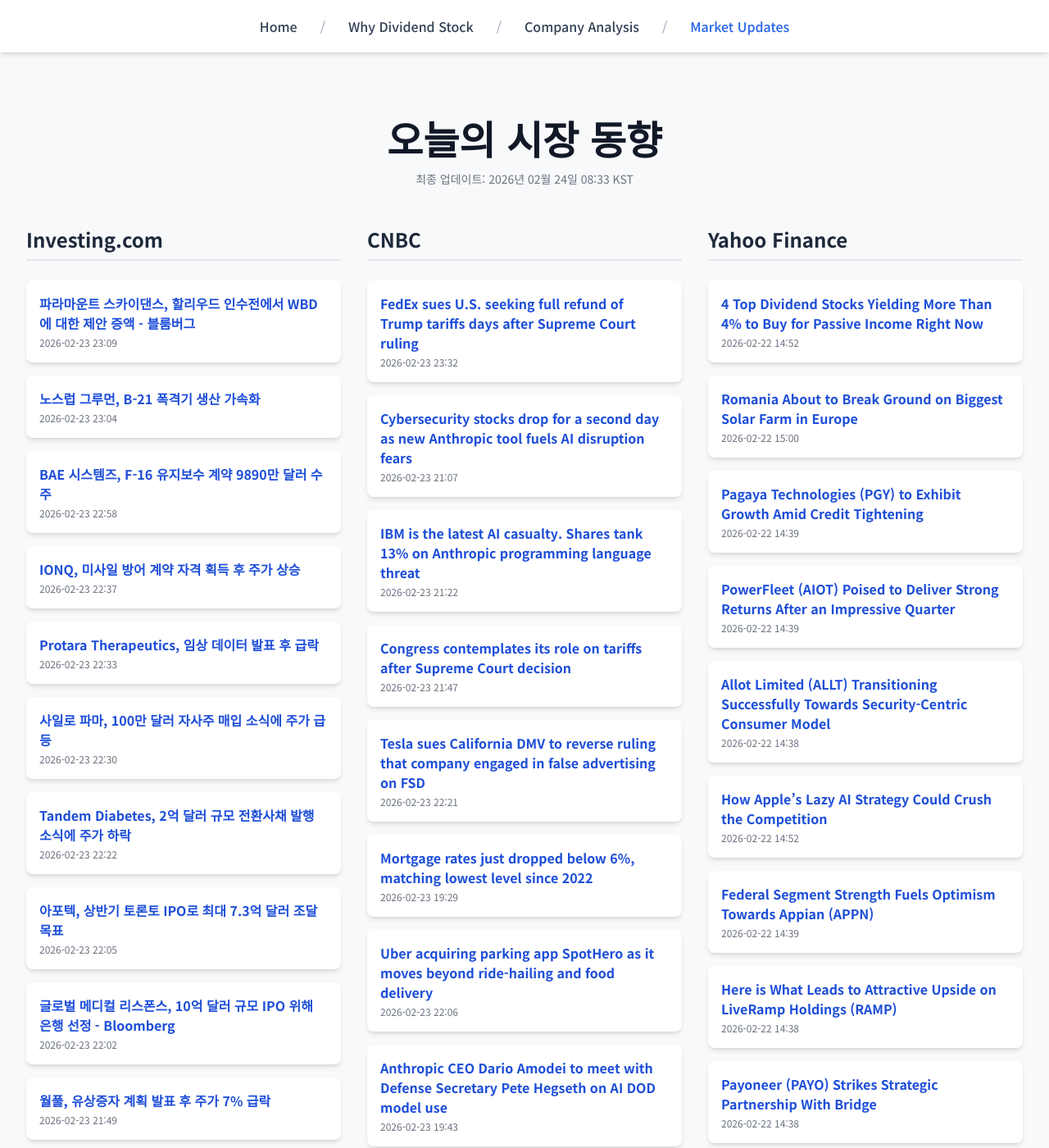
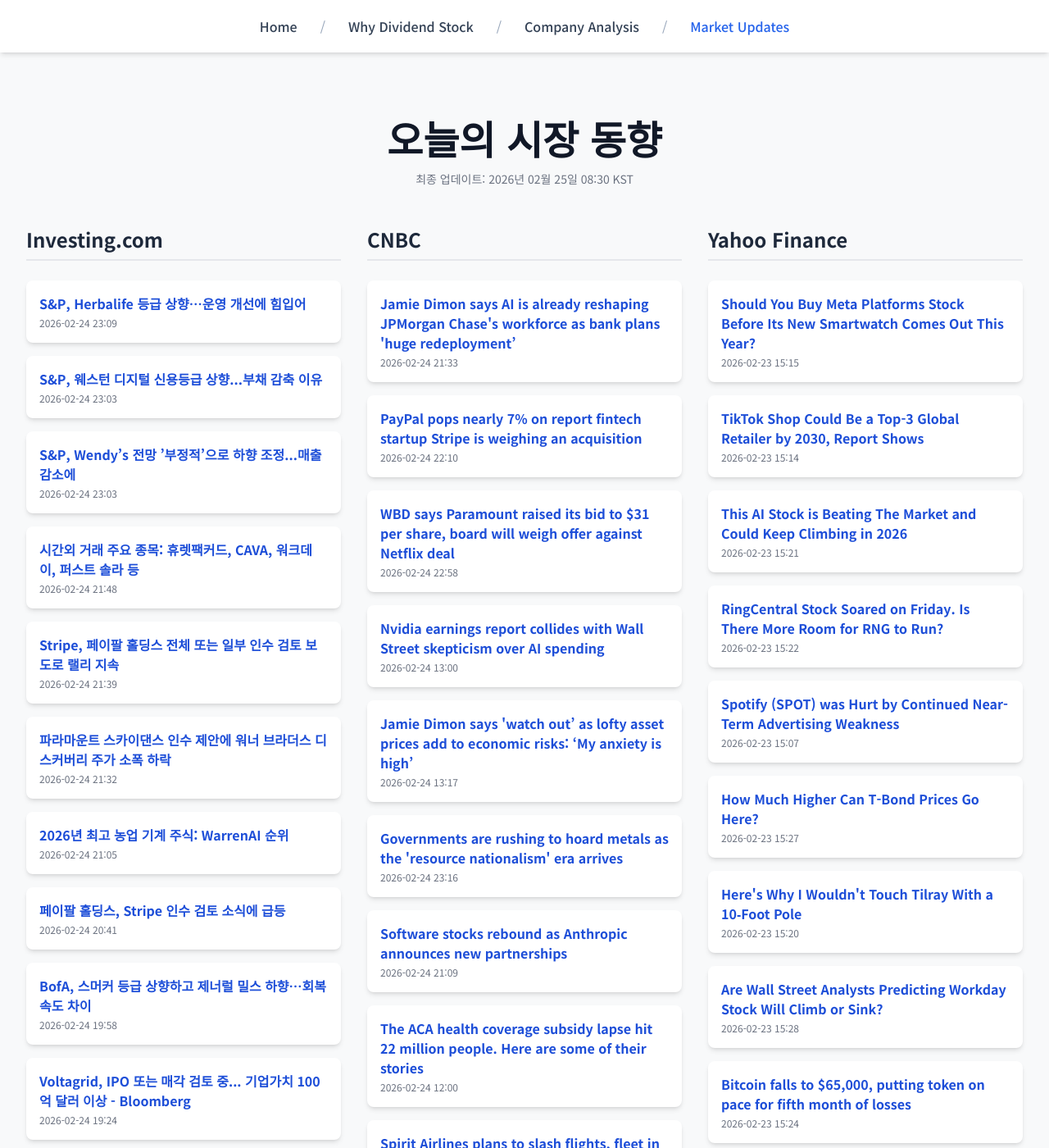
Before and after one commit to Kay-Hwang/my-company-analysis, a Jekyll site: the page built from market-updates.html, in a window 1280 px wide and 1400 px high. Shown: the whole window at 82% size. Built offline with Jekyll 4.4.1, drawn with Linux system fonts in a browser that asks for light colours; nearby versions of some CDN libraries; a script that is not in the unit is left out; some of the changed text lies outside the part shown.

Commit message:
Update daily data

```diff
--- a/_data/latest_data.json
+++ b/_data/latest_data.json
@@ -1,190 +1,190 @@
 {
-  "lastUpdated": "2026년 02월 24일 08:33 KST",
+  "lastUpdated": "2026년 02월 25일 08:30 KST",
   "news": {
     "investing": [
       {
-        "title": "파라마운트 스카이댄스, 할리우드 인수전에서 WBD에 대한 제안 증액 - 블룸버그",
-        "link": "https://kr.investing.com/news/stock-market-news/article-1836306",
-        "pubDate": "2026-02-23 23:09:56",
-        "summary": "파라마운트 스카이댄스, 할리우드 인수전에서 WBD에 대한 제안 증액 - 블룸버그"
+        "title": "S&P, Herbalife 등급 상향…운영 개선에 힘입어",
+        "link": "https://kr.investing.com/news/stock-market-news/article-93CH-1838288",
+        "pubDate": "2026-02-24 23:09:10",
+        "summary": "S&P, Herbalife 등급 상향…운영 개선에 힘입어"
       },
       {
-        "title": "노스럽 그루먼, B-21 폭격기 생산 가속화",
-        "link": "https://kr.investing.com/news/stock-market-news/article-93CH-1836281",
-        "pubDate": "2026-02-23 23:04:56",
-        "summary": "노스럽 그루먼, B-21 폭격기 생산 가속화"
+        "title": "S&P, 웨스턴 디지털 신용등급 상향...부채 감축 이유",
+        "link": "https://kr.investing.com/news/stock-market-news/article-93CH-1838284",
+        "pubDate": "2026-02-24 23:03:18",
+        "summary": "S&P, 웨스턴 디지털 신용등급 상향...부채 감축 이유"
       },
       {
-        "title": "BAE 시스템즈, F-16 유지보수 계약 9890만 달러 수주",
-        "link": "https://kr.investing.com/news/stock-market-news/article-93CH-1836275",
-        "pubDate": "2026-02-23 22:58:33",
-        "summary": "BAE 시스템즈, F-16 유지보수 계약 9890만 달러 수주"
+        "title": "S&P, Wendy’s 전망 ’부정적’으로 하향 조정...매출 감소에",
+        "link": "https://kr.investing.com/news/stock-market-news/article-93CH-1838283",
+        "pubDate": "2026-02-24 23:03:17",
+        "summary": "S&P, Wendy’s 전망 ’부정적’으로 하향 조정...매출 감소에"
       },
       {
-        "title": "IONQ, 미사일 방어 계약 자격 획득 후 주가 상승",
-        "link": "https://kr.investing.com/news/stock-market-news/article-93CH-1836240",
-        "pubDate": "2026-02-23 22:37:27",
-        "summary": "IONQ, 미사일 방어 계약 자격 획득 후 주가 상승"
+        "title": "시간외 거래 주요 종목: 휴렛팩커드, CAVA, 워크데이, 퍼스트 솔라 등",
+        "link": "https://kr.investing.com/news/stock-market-news/article-432SI-1838204",
+        "pubDate": "2026-02-24 21:48:03",
+        "summary": "시간외 거래 주요 종목: 휴렛팩커드, CAVA, 워크데이, 퍼스트 솔라 등"
       },
       {
-        "title": "Protara Therapeutics, 임상 데이터 발표 후 급락",
-        "link": "https://kr.investing.com/news/stock-market-news/article-93CH-1836238",
-        "pubDate": "2026-02-23 22:33:16",
-        "summary": "Protara Therapeutics, 임상 데이터 발표 후 급락"
+        "title": "Stripe, 페이팔 홀딩스 전체 또는 일부 인수 검토 보도로 랠리 지속",
+        "link": "https://kr.investing.com/news/stock-market-news/article-1838187",
+        "pubDate": "2026-02-24 21:39:53",
+        "summary": "Stripe, 페이팔 홀딩스 전체 또는 일부 인수 검토 보도로 랠리 지속"
       },
       {
-        "title": "사일로 파마, 100만 달러 자사주 매입 소식에 주가 급등",
-        "link": "https://kr.investing.com/news/stock-market-news/article-93CH-1836234",
-        "pubDate": "2026-02-23 22:30:37",
-        "summary": "사일로 파마, 100만 달러 자사주 매입 소식에 주가 급등"
+        "title": "파라마운트 스카이댄스 인수 제안에 워너 브라더스 디스커버리 주가 소폭 하락",
+        "link": "https://kr.investing.com/news/stock-market-news/article-1838162",
+        "pubDate": "2026-02-24 21:32:52",
+        "summary": "파라마운트 스카이댄스 인수 제안에 워너 브라더스 디스커버리 주가 소폭 하락"
       },
       {
-        "title": "Tandem Diabetes, 2억 달러 규모 전환사채 발행 소식에 주가 하락",
-        "link": "https://kr.investing.com/news/stock-market-news/article-93CH-1836223",
-        "pubDate": "2026-02-23 22:22:44",
-        "summary": "Tandem Diabetes, 2억 달러 규모 전환사채 발행 소식에 주가 하락"
+        "title": "2026년 최고 농업 기계 주식: WarrenAI 순위",
+        "link": "https://kr.investing.com/news/stock-market-news/article-93CH-1838045",
+        "pubDate": "2026-02-24 21:05:07",
+        "summary": "2026년 최고 농업 기계 주식: WarrenAI 순위"
       },
       {
-        "title": "아포텍, 상반기 토론토 IPO로 최대 7.3억 달러 조달 목표",
-        "link": "https://kr.investing.com/news/stock-market-news/article-93CH-1836194",
-        "pubDate": "2026-02-23 22:05:08",
-        "summary": "아포텍, 상반기 토론토 IPO로 최대 7.3억 달러 조달 목표"
+        "title": "페이팔 홀딩스, Stripe 인수 검토 소식에 급등",
+        "link": "https://kr.investing.com/news/stock-market-news/article-93CH-1838028",
+        "pubDate": "2026-02-24 20:41:00",
+        "summary": "페이팔 홀딩스, Stripe 인수 검토 소식에 급등"
       },
       {
-        "title": "글로벌 메디컬 리스폰스, 10억 달러 규모 IPO 위해 은행 선정 - Bloomberg",
-        "link": "https://kr.investing.com/news/stock-market-news/article-93CH-1836182",
-        "pubDate": "2026-02-23 22:02:03",
-        "summary": "글로벌 메디컬 리스폰스, 10억 달러 규모 IPO 위해 은행 선정 - Bloomberg"
+        "title": "BofA, 스머커 등급 상향하고 제너럴 밀스 하향…회복 속도 차이",
+        "link": "https://kr.investing.com/news/stock-market-news/article-1837997",
+        "pubDate": "2026-02-24 19:58:32",
+        "summary": "BofA, 스머커 등급 상향하고 제너럴 밀스 하향…회복 속도 차이"
       },
       {
-        "title": "월풀, 유상증자 계획 발표 후 주가 7% 급락",
-        "link": "https://kr.investing.com/news/stock-market-news/article-93CH-1836170",
-        "pubDate": "2026-02-23 21:49:57",
-        "summary": "월풀, 유상증자 계획 발표 후 주가 7% 급락"
+        "title": "Voltagrid, IPO 또는 매각 검토 중... 기업가치 100억 달러 이상 - Bloomberg",
+        "link": "https://kr.investing.com/news/stock-market-news/article-432SI-1837965",
+        "pubDate": "2026-02-24 19:24:10",
+        "summary": "Voltagrid, IPO 또는 매각 검토 중... 기업가치 100억 달러 이상 - Bloomberg"
       }
     ],
     "cnbc": [
       {
-        "title": "FedEx sues U.S. seeking full refund of Trump tariffs days after Supreme Court ruling",
-        "link": "https://www.cnbc.com/2026/02/23/fedex-trump-trade-tariffs-refunds-supreme-court-lawsuit.html",
-        "pubDate": "Mon, 23 Feb 2026 23:32:27 GMT",
-        "summary": "The Trump administration has warned that it could take years for refunds to be paid out for tariffs that the Supreme Court ruled are illegal."
+        "title": "Jamie Dimon says AI is already reshaping JPMorgan Chase's workforce as bank plans 'huge redeployment’",
+        "link": "https://www.cnbc.com/2026/02/24/jpm-ceo-jamie-dimon-ai-reshaping-workforce-redeployment.html",
+        "pubDate": "Tue, 24 Feb 2026 21:33:36 GMT",
+        "summary": "JPMorgan, the world's biggest bank by market cap, has the industry's largest annual tech budget at nearly $20 billion, and it has outlined an ambitious AI plan."
       },
       {
-        "title": "Cybersecurity stocks drop for a second day as new Anthropic tool fuels AI disruption fears",
-        "link": "https://www.cnbc.com/2026/02/23/cybersecurity-stocks-anthropic-ai-crowdstrike.html",
-        "pubDate": "Mon, 23 Feb 2026 21:07:10 GMT",
-        "summary": "Cybersecurity stocks are the latest to see sell-off pressure as AI threatens to upend software companies."
+        "title": "PayPal pops nearly 7% on report fintech startup Stripe is weighing an acquisition",
+        "link": "https://www.cnbc.com/2026/02/24/paypal-stock-stripe-acquisition-report.html",
+        "pubDate": "Tue, 24 Feb 2026 22:10:28 GMT",
+        "summary": "PayPal's stock lost nearly a third of its value last year due to slowing growth and competition concerns."
       },
       {
-        "title": "IBM is the latest AI casualty. Shares tank 13% on Anthropic programming language threat",
-        "link": "https://www.cnbc.com/2026/02/23/ibm-is-the-latest-ai-casualty-shares-are-tanking-on-anthropic-cobol-threat.html",
-        "pubDate": "Mon, 23 Feb 2026 21:22:17 GMT",
-        "summary": "COBOL is a computer language used for business data processing and IBM is a leader in that area."
+        "title": "WBD says Paramount raised its bid to $31 per share, board will weigh offer against Netflix deal",
+        "link": "https://www.cnbc.com/2026/02/24/warner-bros-discovery-paramount-higher-bid-netflix.html",
+        "pubDate": "Tue, 24 Feb 2026 22:58:47 GMT",
+        "summary": "If WBD deems the new Paramount offer superior, Netflix will have four days to improve its previously agreed-upon bid."
       },
       {
-        "title": "Congress contemplates its role on tariffs after Supreme Court decision",
-        "link": "https://www.cnbc.com/2026/02/23/trump-trade-supreme-court-congress-tariffs.html",
-        "pubDate": "Mon, 23 Feb 2026 21:47:59 GMT",
-        "summary": "Some congressional Republicans had already cooled to the president's trade policy before the Supreme Court decision on Friday."
+        "title": "Nvidia earnings report collides with Wall Street skepticism over AI spending",
+        "link": "https://www.cnbc.com/2026/02/24/nvidia-earnings-collide-with-wall-street-skepticism-over-ai-spending.html",
+        "pubDate": "Tue, 24 Feb 2026 13:00:02 GMT",
+        "summary": "Nvidia is the only megacap tech stock to notch gains this year as investors have turned cautious on the hefty amounts of spending on AI infrastructure."
       },
       {
-        "title": "Tesla sues California DMV to reverse ruling that company engaged in false advertising on FSD",
-        "link": "https://www.cnbc.com/2026/02/23/tesla-sues-california-dmv-to-reverse-false-advertising-ruling-on-fsd.html",
-        "pubDate": "Mon, 23 Feb 2026 22:21:50 GMT",
-        "summary": "California's DMV previously ruled that Tesla falsely promoted its cars' self-driving capabilities."
+        "title": "Jamie Dimon says 'watch out’ as lofty asset prices add to economic risks: ‘My anxiety is high’",
+        "link": "https://www.cnbc.com/2026/02/23/jamie-dimon-says-watch-out-as-high-asset-prices-add-to-economic-risks-my-anxiety-is-high.html",
+        "pubDate": "Tue, 24 Feb 2026 13:17:41 GMT",
+        "summary": "JPMorgan Chase CEO Jamie Dimon is anxious as high asset levels collide with increased competition among lenders and jitters over loans to the software industry."
       },
       {
-        "title": "Mortgage rates just dropped below 6%, matching lowest level since 2022",
-        "link": "https://www.cnbc.com/2026/02/23/mortgage-rates-below-6percent-lowest-in-4-years.html",
-        "pubDate": "Mon, 23 Feb 2026 19:29:19 GMT",
-        "summary": "Mortgage rates dropped below 6%, matching their lowest levels since 2022, as economic concerns over tariffs and a recent GDP report cause bond yields to drop."
+        "title": "Governments are rushing to hoard metals as the 'resource nationalism' era arrives",
+        "link": "https://www.cnbc.com/2026/02/25/critical-minerals-stockpile-race-us-eu-china-resource-nationalism.html",
+        "pubDate": "Tue, 24 Feb 2026 23:16:29 GMT",
+        "summary": "A new race to secure critical minerals is unfolding across the global economy."
       },
       {
-        "title": "Uber acquiring parking app SpotHero as it moves beyond ride-hailing and food delivery",
-        "link": "https://www.cnbc.com/2026/02/23/uber-acquiring-spothero.html",
-        "pubDate": "Mon, 23 Feb 2026 22:06:06 GMT",
-        "summary": "Uber said it plans to offer a parking reservation experience powered by SpotHero for events and at venues and airports."
+        "title": "Software stocks rebound as Anthropic announces new partnerships",
+        "link": "https://www.cnbc.com/2026/02/24/software-stocks-anthropic-ai.html",
+        "pubDate": "Tue, 24 Feb 2026 21:09:41 GMT",
+        "summary": "Cybersecurity and software names have sold off heavily in recent weeks as investors fretted about potential disruption from artificial intelligence."
       },
       {
-        "title": "Anthropic CEO Dario Amodei to meet with Defense Secretary Pete Hegseth on AI DOD model use",
-        "link": "https://www.cnbc.com/2026/02/23/anthropic-ai-dario-defense-secretary-pete-hegseth.html",
-        "pubDate": "Mon, 23 Feb 2026 19:43:45 GMT",
-        "summary": "Anthropic does not want its AI models to be used for autonomous weapons or to spy on Americans."
+        "title": "The ACA health coverage subsidy lapse hit 22 million people. Here are some of their stories",
+        "link": "https://www.cnbc.com/2026/02/24/aca-enhanced-subsidy-expiration-effects.html",
+        "pubDate": "Tue, 24 Feb 2026 12:00:01 GMT",
+        "summary": "The lapse of enhanced subsidies for Affordable Care Act marketplace insurance has forced families to make difficult financial choices."
       },
       {
-        "title": "Mexico violence after cartel boss killing slows cross-border trade, hitting air freight, trucking, ports",
-        "link": "https://www.cnbc.com/2026/02/23/mexico-violence-cartel-boss-killing-freight-trade.html",
-        "pubDate": "Mon, 23 Feb 2026 21:19:34 GMT",
-        "summary": "Violence across Mexico after the killing of a cartel boss is hitting trucks, ports and air freight for a critical trading partner to the U.S."
+        "title": "Spirit Airlines plans to slash flights, fleet in bid to emerge from bankruptcy as early as spring",
+        "link": "https://www.cnbc.com/2026/02/24/spirit-airlines-bankruptcy-flights.html",
+        "pubDate": "Tue, 24 Feb 2026 22:06:30 GMT",
+        "summary": "Spirit Airlines has reached an agreement with lenders to emerge from bankruptcy by late spring or early summer."
       },
       {
-        "title": "The odds of Trump's $2,000 tariff dividend checks are 'now effectively zero,' expert says",
-        "link": "https://www.cnbc.com/2026/02/23/trumps-2000-tariff-dividend-checks-are-less-likely-experts-say.html",
-        "pubDate": "Mon, 23 Feb 2026 21:11:09 GMT",
-        "summary": "President Trump previously suggested issuing \"tariff dividend\" checks. After the Supreme Court struck down his tariffs policy, that's unlikely, experts say."
+        "title": "Workday stock sinks on weak revenue guidance",
+        "link": "https://www.cnbc.com/2026/02/24/workday-wday-q4-earnings-report-2026.html",
+        "pubDate": "Tue, 24 Feb 2026 23:19:36 GMT",
+        "summary": "The results come weeks after Workday said that CEO Carl Eschenbach is stepping down, with co-founder Aneel Bhusri replacing him."
       }
     ],
     "yahoo": [
       {
-        "title": "4 Top Dividend Stocks Yielding More Than 4% to Buy for Passive Income Right Now",
-        "link": "https://finance.yahoo.com/news/4-top-dividend-stocks-yielding-145200299.html",
-        "pubDate": "2026-02-22T14:52:00Z",
-        "summary": "4 Top Dividend Stocks Yielding More Than 4% to Buy for Passive Income Right Now"
+        "title": "Should You Buy Meta Platforms Stock Before Its New Smartwatch Comes Out This Year?",
+        "link": "https://finance.yahoo.com/news/buy-meta-platforms-stock-smartwatch-151502689.html",
+        "pubDate": "2026-02-23T15:15:02Z",
+        "summary": "Should You Buy Meta Platforms Stock Before Its New Smartwatch Comes Out This Year?"
       },
       {
-        "title": "Romania About to Break Ground on Biggest Solar Farm in Europe",
-        "link": "https://finance.yahoo.com/news/romania-break-ground-biggest-solar-150000898.html",
-        "pubDate": "2026-02-22T15:00:00Z",
-        "summary": "Romania About to Break Ground on Biggest Solar Farm in Europe"
+        "title": "TikTok Shop Could Be a Top-3 Global Retailer by 2030, Report Shows",
+        "link": "https://finance.yahoo.com/news/tiktok-shop-could-top-3-151407235.html",
+        "pubDate": "2026-02-23T15:14:07Z",
+        "summary": "TikTok Shop Could Be a Top-3 Global Retailer by 2030, Report Shows"
       },
       {
-        "title": "Pagaya Technologies (PGY) to Exhibit Growth Amid Credit Tightening",
-        "link": "https://finance.yahoo.com/news/pagaya-technologies-pgy-exhibit-growth-143904449.html",
-        "pubDate": "2026-02-22T14:39:04Z",
-        "summary": "Pagaya Technologies (PGY) to Exhibit Growth Amid Credit Tightening"
+        "title": "This AI Stock is Beating The Market and Could Keep Climbing in 2026",
+        "link": "https://finance.yahoo.com/news/ai-stock-beating-market-could-152108506.html",
+        "pubDate": "2026-02-23T15:21:08Z",
+        "summary": "This AI Stock is Beating The Market and Could Keep Climbing in 2026"
       },
       {
-        "title": "PowerFleet (AIOT) Poised to Deliver Strong Returns After an Impressive Quarter",
-        "link": "https://finance.yahoo.com/news/powerfleet-aiot-poised-deliver-strong-143903101.html",
-        "pubDate": "2026-02-22T14:39:03Z",
-        "summary": "PowerFleet (AIOT) Poised to Deliver Strong Returns After an Impressive Quarter"
+        "title": "RingCentral Stock Soared on Friday. Is There More Room for RNG to Run?",
+        "link": "https://finance.yahoo.com/news/ringcentral-stock-soared-friday-more-152219391.html",
+        "pubDate": "2026-02-23T15:22:19Z",
+        "summary": "RingCentral Stock Soared on Friday. Is There More Room for RNG to Run?"
       },
       {
-        "title": "Allot Limited (ALLT) Transitioning Successfully Towards Security-Centric Consumer Model",
-        "link": "https://finance.yahoo.com/news/allot-limited-allt-transitioning-successfully-143853184.html",
-        "pubDate": "2026-02-22T14:38:53Z",
-        "summary": "Allot Limited (ALLT) Transitioning Successfully Towards Security-Centric Consumer Model"
+        "title": "Spotify (SPOT) was Hurt by Continued Near-Term Advertising Weakness",
+        "link": "https://finance.yahoo.com/news/spotify-spot-hurt-continued-near-150743630.html",
+        "pubDate": "2026-02-23T15:07:43Z",
+        "summary": "Spotify (SPOT) was Hurt by Continued Near-Term Advertising Weakness"
       },
       {
-        "title": "How Apple’s Lazy AI Strategy Could Crush the Competition",
-        "link": "https://finance.yahoo.com/news/apple-lazy-ai-strategy-could-145233131.html",
-        "pubDate": "2026-02-22T14:52:33Z",
-        "summary": "How Apple’s Lazy AI Strategy Could Crush the Competition"
+        "title": "How Much Higher Can T-Bond Prices Go Here?",
+        "link": "https://finance.yahoo.com/news/much-higher-t-bond-prices-152758195.html",
+        "pubDate": "2026-02-23T15:27:58Z",
+        "summary": "How Much Higher Can T-Bond Prices Go Here?"
       },
       {
-        "title": "Federal Segment Strength Fuels Optimism Towards Appian (APPN)",
-        "link": "https://finance.yahoo.com/news/federal-segment-strength-fuels-optimism-143901842.html",
-        "pubDate": "2026-02-22T14:39:01Z",
-        "summary": "Federal Segment Strength Fuels Optimism Towards Appian (APPN)"
+        "title": "Here's Why I Wouldn't Touch Tilray With a 10‑Foot Pole",
+        "link": "https://finance.yahoo.com/news/heres-why-wouldnt-touch-tilray-152000782.html",
+        "pubDate": "2026-02-23T15:20:00Z",
+        "summary": "Here's Why I Wouldn't Touch Tilray With a 10‑Foot Pole"
       },
       {
-        "title": "Here is What Leads to Attractive Upside on LiveRamp Holdings (RAMP)",
-        "link": "https://finance.yahoo.com/news/leads-attractive-upside-liveramp-holdings-143852273.html",
-        "pubDate": "2026-02-22T14:38:52Z",
-        "summary": "Here is What Leads to Attractive Upside on LiveRamp Holdings (RAMP)"
+        "title": "Are Wall Street Analysts Predicting Workday Stock Will Climb or Sink?",
+        "link": "https://finance.yahoo.com/news/wall-street-analysts-predicting-workday-152826498.html",
+        "pubDate": "2026-02-23T15:28:26Z",
+        "summary": "Are Wall Street Analysts Predicting Workday Stock Will Climb or Sink?"
       },
       {
-        "title": "Payoneer (PAYO) Strikes Strategic Partnership With Bridge",
-        "link": "https://finance.yahoo.com/news/payoneer-payo-strikes-strategic-partnership-143855988.html",
-        "pubDate": "2026-02-22T14:38:55Z",
-        "summary": "Payoneer (PAYO) Strikes Strategic Partnership With Bridge"
+        "title": "Bitcoin falls to $65,000, putting token on pace for fifth month of losses",
+        "link": "https://finance.yahoo.com/news/bitcoin-falls-to-65000-putting-token-on-pace-for-fifth-month-of-losses-152405934.html",
+        "pubDate": "2026-02-23T15:24:05Z",
+        "summary": "Bitcoin falls to $65,000, putting token on pace for fifth month of losses"
       },
       {
-        "title": "Here is Why Flywire Corporation (FLYW) Appears so Attractive",
-        "link": "https://finance.yahoo.com/news/why-flywire-corporation-flyw-appears-143856640.html",
-        "pubDate": "2026-02-22T14:38:56Z",
-        "summary": "Here is Why Flywire Corporation (FLYW) Appears so Attractive"
+        "title": "Could This 1 Surprising Stock Be the Best Buy for a Future Dominated by AI Agents?",
+        "link": "https://finance.yahoo.com/news/could-1-surprising-stock-best-153002513.html",
+        "pubDate": "2026-02-23T15:30:02Z",
+        "summary": "Could This 1 Surprising Stock Be the Best Buy for a Future Dominated by AI Agents?"
       }
     ]
   }
```
